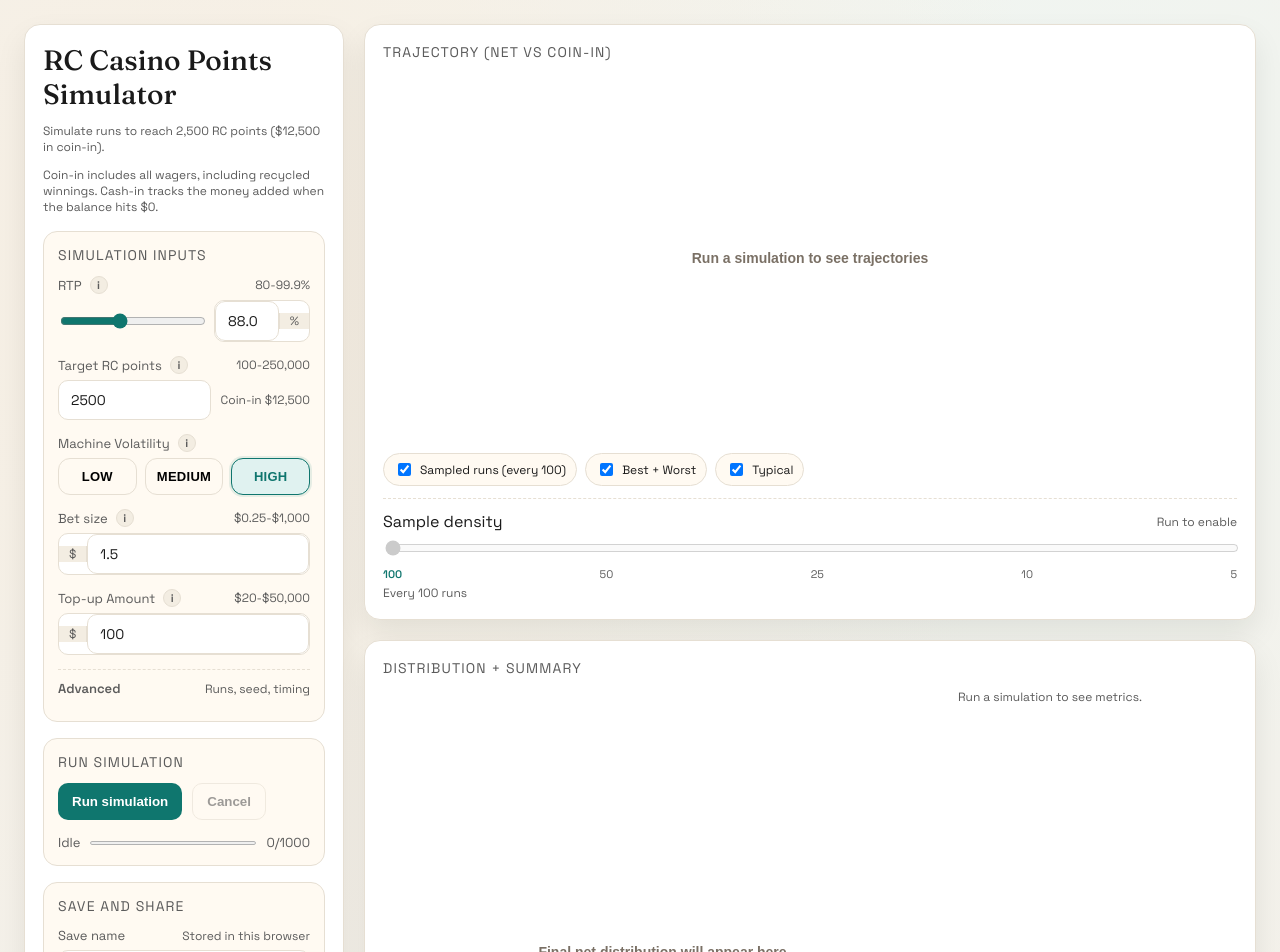
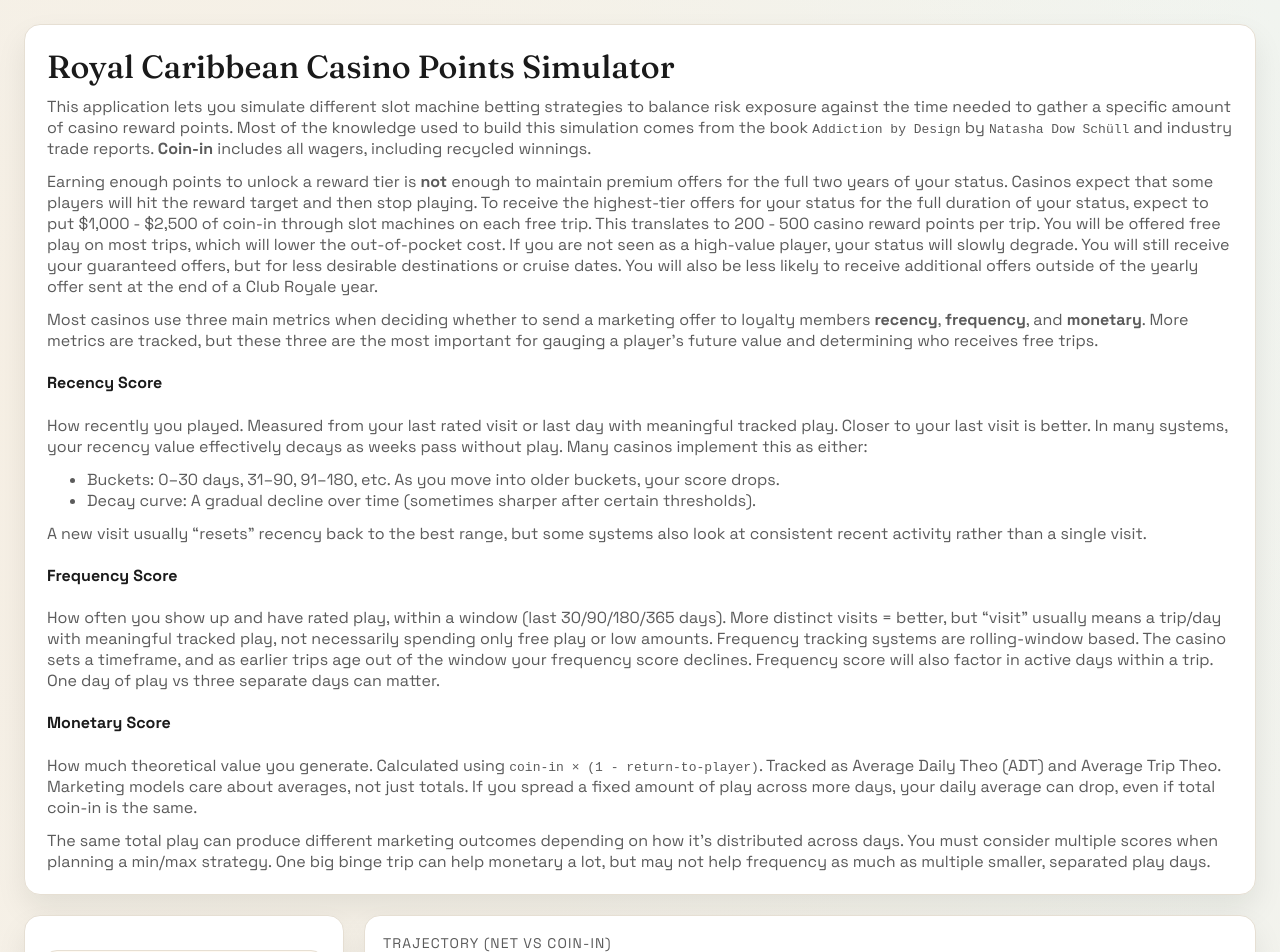
Before and after one commit to Digital-Shane/rc-slot-sim, a React (Vite) app: page / in a window 1280 px wide. Shown: the top 952 px of the page. Built offline with nearby package versions, Linux system fonts and the light colour scheme.

Commit message:
Add notes about strategy to top of doc

```diff
--- a/package.json
+++ b/package.json
@@ -12,7 +12,8 @@
     "dexie": "^4.0.7",
     "echarts": "^5.5.0",
     "react": "^18.3.1",
-    "react-dom": "^18.3.1"
+    "react-dom": "^18.3.1",
+    "react-markdown": "^9.0.1"
   },
   "devDependencies": {
     "@types/react": "^18.3.3",
--- a/src/App.tsx
+++ b/src/App.tsx
@@ -4,6 +4,8 @@
 import { db, SavedSimulation } from './db';
 import { SimulationInputs, SimulationResult, Volatility } from './sim/types';
 import { formatCurrency, formatCurrencyWithCents, formatPercent } from './utils/format';
+import ReactMarkdown from 'react-markdown';
+import industryMarkdown from './content/gamblingIndustryText.md?raw';
 
 const TARGET_POINTS = 2500;
 const POINTS_PER_DOLLAR = 1 / 5;
@@ -39,7 +41,7 @@
   runs: 1000,
   seed: null,
   spins_per_sec: 0.1,
-  traj_points: 300,
+  traj_points: 200,
 };
 
 export default function App() {
@@ -448,20 +450,18 @@
   }, [result, trajectorySampleStep]);
 
   return (
-    <div className="app-shell">
-      <div className="panel controls fade-in">
-        <h1 className="title">RC Casino Points Simulator</h1>
-        <p className="note">
-          Simulate runs to reach {inputs.target_points.toLocaleString()} RC points
-          ({formatCurrency(inputs.coin_in_target)} in coin-in).
-        </p>
-        <p className="note">
-          Coin-in includes all wagers, including recycled winnings. Cash-in tracks the money
-          added when the balance hits $0.
-        </p>
+    <div className="app-page">
+      <div className="panel app-header fade-in">
+        <h1 className="app-title">Royal Caribbean Casino Points Simulator</h1>
+        <div className="app-intro">
+          <ReactMarkdown>{industryMarkdown}</ReactMarkdown>
+        </div>
+      </div>
 
-        <div className="section-block">
-          <div className="section-title">Simulation inputs</div>
+      <div className="app-shell">
+        <div className="panel controls fade-in">
+          <div className="section-block">
+          <div className="section-title">Simulation Inputs</div>
 
           <div className="input-row">
             <div className="label-row">
@@ -647,6 +647,41 @@
             </div>
           </div>
 
+          <div className="input-row">
+            <div className="label-row">
+              <label htmlFor="spins-per-sec">Spins per second</label>
+              <span
+                className="info-tip"
+                data-tooltip={`Used for time estimates. Minutes/run: ${minutesPerRun.toFixed(1)}.`}
+                aria-label="Spins per second info"
+                tabIndex={0}
+              >
+                i
+              </span>
+              <span className="label-meta">0.01-30</span>
+            </div>
+            <input
+              id="spins-per-sec"
+              type="text"
+              inputMode="decimal"
+              value={numericDrafts.spins_per_sec}
+              onChange={(event) =>
+                handleNumericDraftChange('spins_per_sec', event.target.value)
+              }
+              onFocus={() => setActiveDraft('spins_per_sec')}
+              onBlur={() => {
+                commitNumericDraft('spins_per_sec');
+                setActiveDraft(null);
+              }}
+              onKeyDown={(event) => {
+                if (event.key === 'Enter') {
+                  commitNumericDraft('spins_per_sec');
+                  setActiveDraft(null);
+                }
+              }}
+            />
+          </div>
+
           <details className="advanced-section">
             <summary className="advanced-summary">
               Advanced
@@ -701,40 +736,6 @@
                 type="text"
                 value={inputs.seed ?? ''}
                 onChange={(event) => updateInput('seed', event.target.value || null)}
-              />
-            </div>
-            <div className="input-row">
-              <div className="label-row">
-                <label htmlFor="spins-per-sec">Spins per second</label>
-                <span
-                  className="info-tip"
-                  data-tooltip={`Used for time estimates. Minutes/run: ${minutesPerRun.toFixed(1)}.`}
-                  aria-label="Spins per second info"
-                  tabIndex={0}
-                >
-                  i
-                </span>
-                <span className="label-meta">0.01-30</span>
-              </div>
-              <input
-                id="spins-per-sec"
-                type="text"
-                inputMode="decimal"
-                value={numericDrafts.spins_per_sec}
-                onChange={(event) =>
-                  handleNumericDraftChange('spins_per_sec', event.target.value)
-                }
-                onFocus={() => setActiveDraft('spins_per_sec')}
-                onBlur={() => {
-                  commitNumericDraft('spins_per_sec');
-                  setActiveDraft(null);
-                }}
-                onKeyDown={(event) => {
-                  if (event.key === 'Enter') {
-                    commitNumericDraft('spins_per_sec');
-                    setActiveDraft(null);
-                  }
-                }}
               />
             </div>
             <div className="input-row">
@@ -1090,11 +1091,11 @@
                   </div>
                   <div>
                     <div className="metric-label">
-                      <span>Median spins/run</span>
+                      <span>Spins/Run</span>
                       <span
                         className="info-tip"
-                        data-tooltip="Median number of spins needed to reach the coin-in target."
-                        aria-label="Median spins per run info"
+                        data-tooltip="Number of spins needed to reach the coin-in target."
+                        aria-label="Spins per run info"
                         tabIndex={0}
                       >
                         i
@@ -1214,18 +1215,11 @@
                 RTP
                 <strong>{result.inputs.rtp_percent.toFixed(1)}%</strong>
               </div>
-              <div>
-                Typical spins/run
-                <strong>{spinsPerRun}</strong>
-              </div>
-              <div>
-                Time estimate/run
-                <strong>{formatDuration(spinsPerRun / Math.max(0.01, resultSpinRatePerSec) / 60)}</strong>
-              </div>
             </div>
           </div>
         )}
       </div>
     </div>
+    </div>
   );
 }
--- /dev/null
+++ b/src/content/gamblingIndustryText.md
@@ -0,0 +1,21 @@
+This application lets you simulate different slot machine betting strategies to balance risk exposure against the time needed to gather a specific amount of casino reward points. Most of the knowledge used to build this simulation comes from the book `Addiction by Design` by `Natasha Dow Schüll` and industry trade reports. **Coin-in** includes all wagers, including recycled winnings.
+
+Earning enough points to unlock a reward tier is **not** enough to maintain premium offers for the full two years of your status. Casinos expect that some players will hit the reward target and then stop playing. To receive the highest-tier offers for your status for the full duration of your status, expect to put $1,000 - $2,500 of coin-in through slot machines on each free trip. This translates to 200 - 500 casino reward points per trip. You will be offered free play on most trips, which will lower the out-of-pocket cost. If you are not seen as a high-value player, your status will slowly degrade. You will still receive your guaranteed offers, but for less desirable destinations or cruise dates. You will also be less likely to receive additional offers outside of the yearly offer sent at the end of a Club Royale year.
+
+Most casinos use three main metrics when deciding whether to send a marketing offer to loyalty members **recency**, **frequency**, and **monetary**. More metrics are tracked, but these three are the most important for gauging a player's future value and determining who receives free trips.
+
+#### Recency Score
+How recently you played. Measured from your last rated visit or last day with meaningful tracked play. Closer to your last visit is better. In many systems, your recency value effectively decays as weeks pass without play. Many casinos implement this as either:
+
+- Buckets: 0–30 days, 31–90, 91–180, etc. As you move into older buckets, your score drops.
+- Decay curve: A gradual decline over time (sometimes sharper after certain thresholds).
+
+A new visit usually “resets” recency back to the best range, but some systems also look at consistent recent activity rather than a single visit.
+
+#### Frequency Score
+How often you show up and have rated play, within a window (last 30/90/180/365 days). More distinct visits = better, but “visit” usually means a trip/day with meaningful tracked play, not necessarily spending only free play or low amounts. Frequency tracking systems are rolling-window based. The casino sets a timeframe, and as earlier trips age out of the window your frequency score declines. Frequency score will also factor in active days within a trip. One day of play vs three separate days can matter.
+
+#### Monetary Score
+How much theoretical value you generate. Calculated using `coin-in × (1 - return-to-player)`. Tracked as Average Daily Theo (ADT) and Average Trip Theo. Marketing models care about averages, not just totals. If you spread a fixed amount of play across more days, your daily average can drop, even if total coin-in is the same.
+
+The same total play can produce different marketing outcomes depending on how it’s distributed across days. You must consider multiple scores when planning a min/max strategy. One big binge trip can help monetary a lot, but may not help frequency as much as multiple smaller, separated play days.
--- a/src/styles.css
+++ b/src/styles.css
@@ -31,6 +31,12 @@
   padding: 24px;
 }
 
+.app-page {
+  display: flex;
+  flex-direction: column;
+  gap: 20px;
+}
+
 .app-shell {
   display: grid;
   grid-template-columns: 320px 1fr;
@@ -52,10 +58,30 @@
   border: 1px solid var(--line);
 }
 
-.title {
+.app-header {
+  padding: 22px;
+}
+
+.app-title {
   font-family: 'Fraunces', serif;
-  font-size: 28px;
+  font-size: 32px;
+  margin: 0 0 10px;
+}
+
+.app-intro {
+  width: 100%;
+}
+
+.app-intro p,
+.app-intro ul,
+.app-intro ol {
   margin: 0 0 12px;
+  color: var(--muted);
+  max-width: none;
+}
+
+.app-intro p:last-child {
+  margin-bottom: 0;
 }
 
 .section-title {
```
Also changed, not shown: 1 other file (tests, documents, lock files or other folders).
